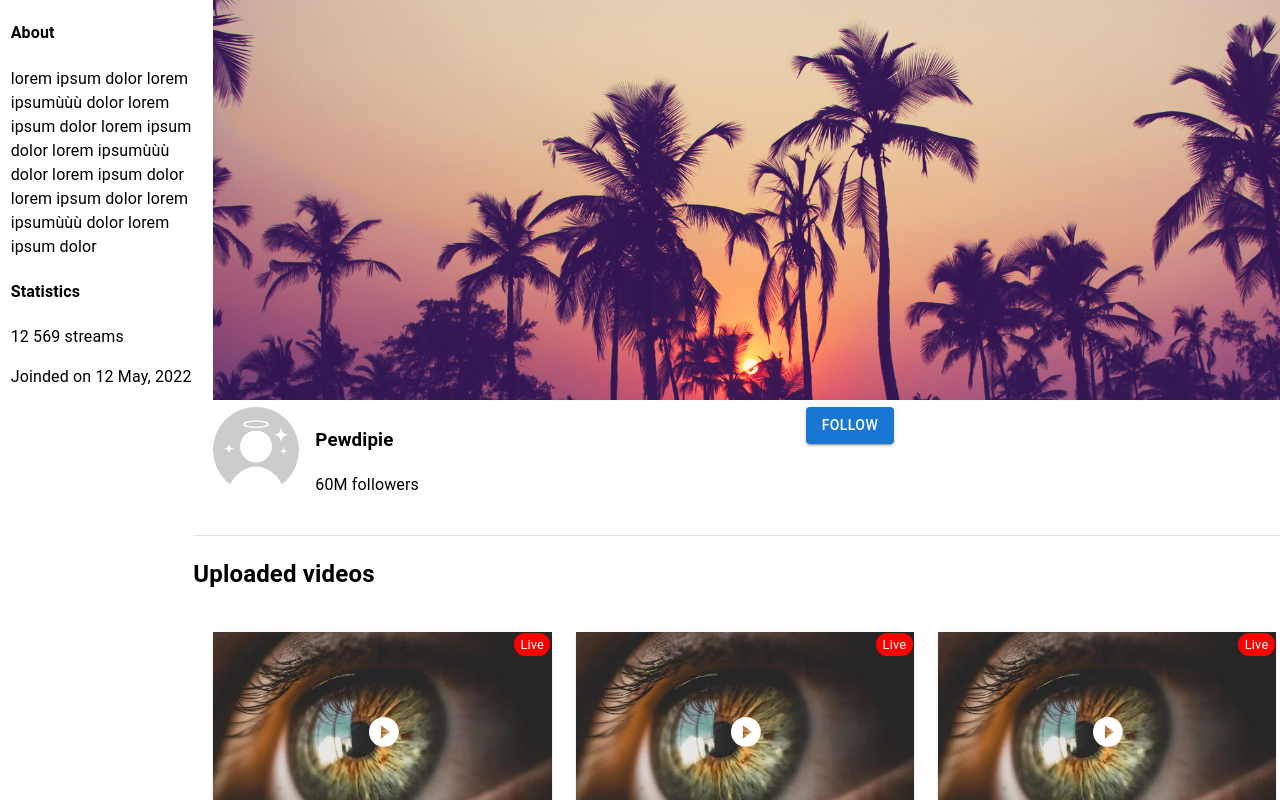
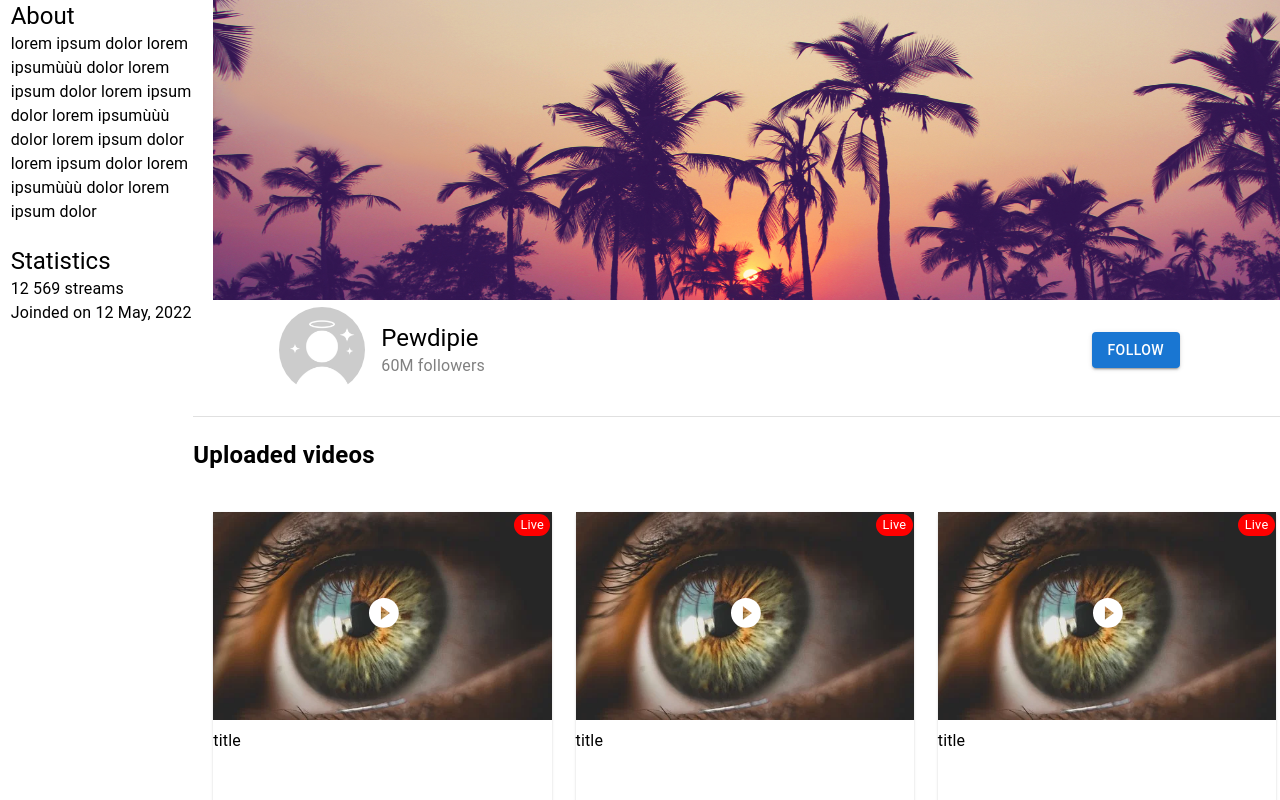
Before and after one commit to eessadrati/StreaGa, a React (Create React App) app in the folder client/: page /channel in a window 1280 px wide. Shown: the top 800 px of the page. Built offline with nearby package versions, Linux system fonts and the light colour scheme.

Commit message:
profile & channel 99%

```diff
--- a/client/src/components/Blog.js
+++ b/client/src/components/Blog.js
@@ -55,9 +55,8 @@ const Blog = (props) => {
         setEditPostIsOpen(true);
     }
     const handleTagsList =(items) =>{
-        console.log(items)
        setTagsList(items);
-      }
+    }
       const handleblogTitleChange=(e)=>{
                setBlogTitle(e.target.value);
       }
--- a/client/src/components/CreateChannel.js
+++ b/client/src/components/CreateChannel.js
@@ -1,15 +1,32 @@
-import React from 'react'
+import React, {useState} from 'react'
 import { Grid, Button, CssBaseline, Divider, Typography,  } from '@mui/material/'
 import InputField from './../layout/InputField'
+import TagsInput from './../layout/TagsInput'
 
 function CreateChannel() {
+  const [tagsList,setTagsList]=useState([]);
+
+  const handleTagsList =(items) =>{
+    console.log(items)
+    setTagsList(items);
+  }
+
   return (
-    <Grid container direction="column" spacing={1} sx={styles.container}>
-        <Grid item >
-            <InputField id="outlined-basic" label="Channel name" variant="outlined" />
+    <Grid container direction="row" spacing={1} sx={styles.container}>
+        <Grid item xs={12}>
+            <InputField  id="outlined-basic" label="Channel name" variant="outlined" sx={{width:'400px'}}/>
         </Grid>
-        <Grid item >
-            <InputField id="outlined-basic" label="Add tags" variant="outlined" />
+        <Grid item sx={{marginTop:'2vh'}}>
+            <TagsInput
+            sx={{width:'400px'}}
+            selectedTags={handleTagsList}
+            variant="outlined"
+            id="tags"
+            name="tags"
+            tags={tagsList}
+            placeholder="add tag"
+            id="outlined-basic" label="Tags" variant="outlined"
+            />
         </Grid>
     </Grid>
   )
@@ -18,8 +35,6 @@ function CreateChannel() {
 const styles = {
     container: {
         marginLeft: '10px',
-        display: 'flex',
-        flexDirection: 'row'
     },
     button: {
         alignItems:'right' //??
--- a/client/src/components/pages/Channel.js
+++ b/client/src/components/pages/Channel.js
@@ -1,11 +1,8 @@
 import React from 'react'
 import Avatar from '@mui/material/Avatar';
-import CardMedia from '@mui/material/CardMedia';
-/*import cover from '/cover.jpg'
-import profile from 'profile.jpg'
-import demo_vid from 'vid.mkv'*/
-import { Grid, Button, CssBaseline, Divider } from '@mui/material/';
+import { Grid, Button, CssBaseline, Divider, Typography } from '@mui/material/';
 import Video from "../../layout/VideoCard";
+import Profile from "../../layout/AvaTy"
 
 
 export default function Channel() {
@@ -23,27 +20,33 @@ export default function Channel() {
         <CssBaseline />
     <Grid item xs={2} >
         <Grid sx={styles.sidebar_div}>
-            <h4 style={styles.h4}>About</h4>
-            <p>lorem ipsum dolor lorem ipsumùùù dolor lorem ipsum dolor lorem ipsum dolor lorem ipsumùùù dolor lorem ipsum dolor lorem ipsum dolor lorem ipsumùùù dolor lorem ipsum dolor </p>
+            <Typography variant="h5" >About</Typography>
+            <Typography>
+                lorem ipsum dolor lorem ipsumùùù dolor lorem ipsum dolor lorem ipsum dolor lorem ipsumùùù dolor lorem ipsum dolor lorem ipsum dolor lorem ipsumùùù dolor lorem ipsum dolor
+            </Typography>
         </Grid>
         <Grid sx={styles.sidebar_div}>
-            <h4>Statistics</h4>
-            <div>12 569 streams</div>
-            <p>Joinded on 12 May, 2022</p>
+            <Typography variant="h5">Statistics</Typography>
+            <Typography>12 569 streams</Typography>
+            <Typography>Joinded on 12 May, 2022</Typography>
         </Grid>
     </Grid>
     <Grid item xs={10}>
         <img src='/cover.jpg' alt="Cover" style={styles.cover}/>
-        <Grid container wrap="nowrap" spacing={2} >
+        <Grid container sx={styles.pdp_follow} >
             <Grid item >
-                <Avatar src='/profile.jpg' alt="Profile" sx={styles.profile} />
+                <Grid container sx={styles.pdp_titles} spacing={2} >
+                    <Grid item >
+                        <Avatar src='/profile.jpg' alt="Profile" sx={styles.profile} />
+                    </Grid>
+                    <Grid item > {/* xs zeroMinWidth   direction="column" justifyContent="center" alignItems="center"*/}
+                        <Typography variant="h5">Pewdipie</Typography>
+                        <Typography variant="body1" color="gray" >60M followers</Typography>
+                    </Grid>
+                </Grid>
             </Grid>
-            <Grid item xs zeroMinWidth > {/* direction="column" justifyContent="center" alignItems="center"*/}
-                <h3>Pewdipie</h3>
-                <p>60M followers</p>
-            </Grid>
-            <Grid item xs zeroMinWidth >
-                <Button variant="contained">
+            <Grid item sx={{marginRight: '100px',}}>
+                <Button variant="contained" >
                     Follow
                 </Button>
             </Grid>
@@ -93,19 +96,35 @@ const styles = {
     sidebar_div: {
         paddingRight: '5%',
         paddingLeft: '5%',
-
+        paddingBottom: '10%',
     },
     h4: {
         paddingBottom:'-10px'
     },
     cover: {
         width:"100%",
-        height:"400px",
+        height:"300px",
     },
     profile: {
         width: 86, height: 86
     },
     videosContainer: {
         paddingTop:'4%'
-    }
+    },
+    pdp_follow: {
+        display: 'flex',
+        alignItems: 'center',
+        flexWrap: 'wrap',
+        flexDirection: 'row',
+        justifyContent: 'space-between',
+    },
+    pdp_titles: {
+        display: 'flex',
+        alignItems: 'center',
+        marginLeft: '50px',
+    },
+    followers: {
+        marginRight: '20px',
+        width: '100%',
+    },
 }
```
